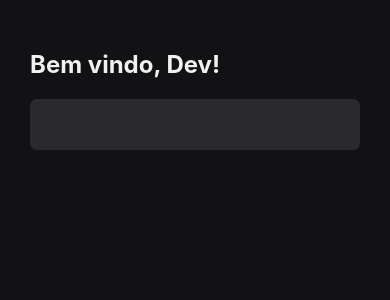
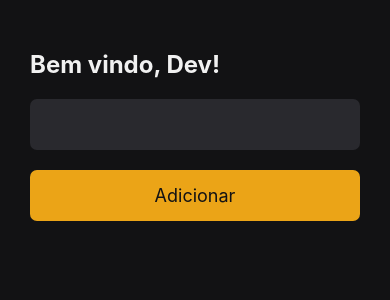
Before and after one commit to narciso-gomes/react-my-tasks, a React Native app: screen / in a window 390 px wide. Shown: the top 300 px of the page. Built offline with nearby package versions, Linux system fonts and the light colour scheme.

Commit message:
ADD: touchable opacity

```diff
--- a/src/pages/Home/index.tsx
+++ b/src/pages/Home/index.tsx
@@ -6,6 +6,7 @@ import {
   SafeAreaView,
   TextInput,
   Platform,
+  TouchableOpacity,
 } from 'react-native';
 
 export const Home = () => {
@@ -14,6 +15,9 @@ export const Home = () => {
       <View style={styles.container}>
         <Text style={styles.title}>Bem vindo, Dev!</Text>
         <TextInput style={styles.input} />
+        <TouchableOpacity activeOpacity={0.7} style={styles.button}>
+          <Text style={styles.textButton}>Adicionar</Text>
+        </TouchableOpacity>
       </View>
     </SafeAreaView>
   );
@@ -42,4 +46,16 @@ const styles = StyleSheet.create({
     marginTop: Platform.OS === 'ios' ? 15 : 20,
     borderRadius: 7,
   },
+  button: {
+    backgroundColor: '#eba417',
+    padding: 15,
+    borderRadius: 7,
+    alignItems: 'center',
+    marginTop: 20,
+  },
+  textButton: {
+    color: '#121214',
+    fontSize: 18,
+    fontWeight: '400',
+  },
 });
```
